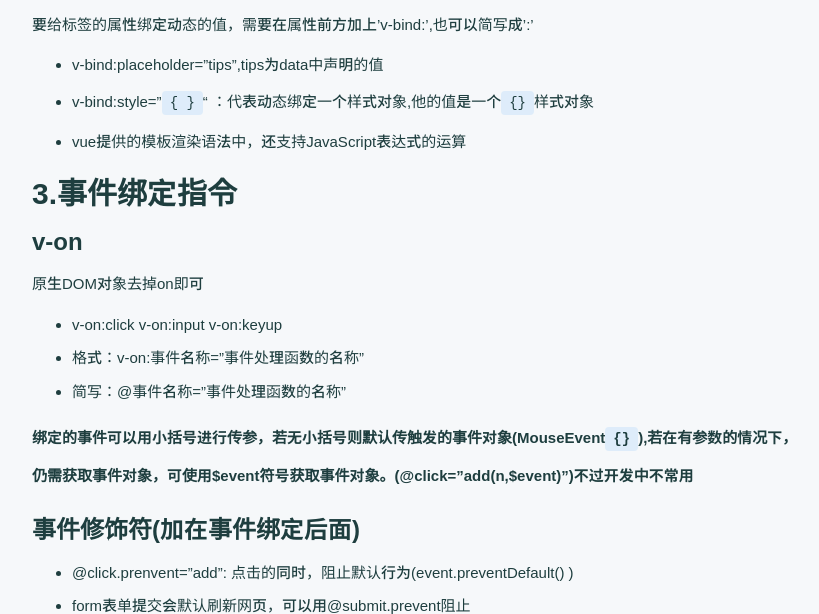
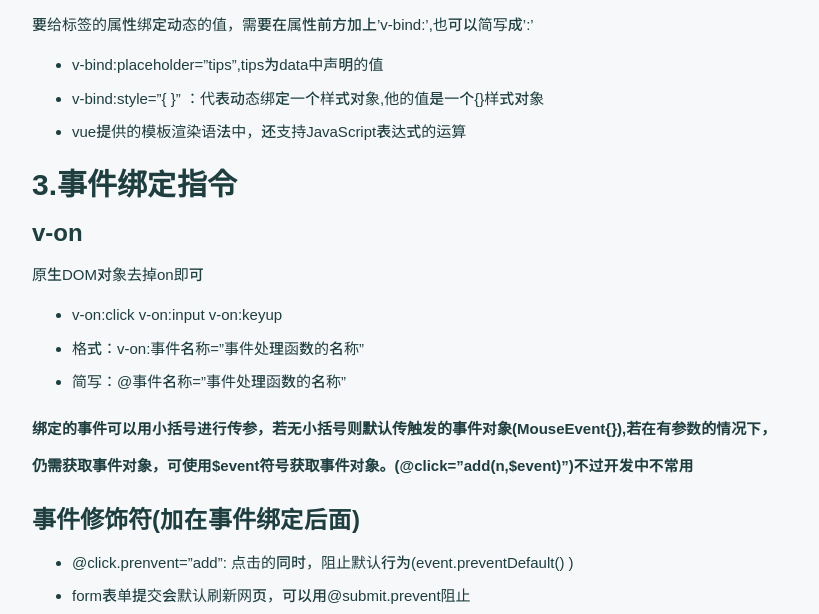
Before and after one commit to NightInkDyeing/NightInkDyeing.github.io, a plain HTML site: page 2023/03/24/常用的v指令/index.html in a window 1280 px wide. Shown: the part 721-1335 px from the top of the page, without its empty margins (178-997 px from the left). Drawn offline with nearby package versions, Linux system fonts and the light colour scheme; a web font is replaced by a local one.

Commit message:
Site updated: 2023-03-24 21:23:48

```diff
--- a/2023/03/24/常用的v指令/index.html
+++ b/2023/03/24/常用的v指令/index.html
@@ -167,7 +167,7 @@
 <h3 id="v-html：可以添加标签-html元素"><a href="#v-html：可以添加标签-html元素" class="headerlink" title="v-html：可以添加标签(html元素)"></a>v-html：可以添加标签(html元素)</h3><h1 id="2-属性绑定指令"><a href="#2-属性绑定指令" class="headerlink" title="2.属性绑定指令"></a>2.属性绑定指令</h1><h3 id="v-bind"><a href="#v-bind" class="headerlink" title="v-bind"></a>v-bind</h3><p>要给标签的属性绑定动态的值，需要在属性前方加上’v-bind:’,也可以简写成’:’</p>
 <ul>
 <li>v-bind:placeholder=”tips”,tips为data中声明的值</li>
-<li>v-bind:style=”<code>&#123; &#125;</code>“ ：代表动态绑定一个样式对象,他的值是一个<code>&#123;&#125;</code>样式对象</li>
+<li>v-bind:style=”{ }” ：代表动态绑定一个样式对象,他的值是一个{}样式对象</li>
 <li>vue提供的模板渲染语法中，还支持JavaScript表达式的运算</li>
 </ul>
 <h1 id="3-事件绑定指令"><a href="#3-事件绑定指令" class="headerlink" title="3.事件绑定指令"></a>3.事件绑定指令</h1><h3 id="v-on"><a href="#v-on" class="headerlink" title="v-on"></a>v-on</h3><p>原生DOM对象去掉on即可 </p>
@@ -176,7 +176,7 @@
 <li>格式：v-on:事件名称=”事件处理函数的名称”</li>
 <li>简写：@事件名称=”事件处理函数的名称”</li>
 </ul>
-<p><strong>绑定的事件可以用小括号进行传参，若无小括号则默认传触发的事件对象(MouseEvent<code>&#123;&#125;</code>),若在有参数的情况下，仍需获取事件对象，可使用$event符号获取事件对象。(@click=”add(n,$event)”)不过开发中不常用</strong></p>
+<p><strong>绑定的事件可以用小括号进行传参，若无小括号则默认传触发的事件对象(MouseEvent{}),若在有参数的情况下，仍需获取事件对象，可使用$event符号获取事件对象。(@click=”add(n,$event)”)不过开发中不常用</strong></p>
 <h3 id="事件修饰符-加在事件绑定后面"><a href="#事件修饰符-加在事件绑定后面" class="headerlink" title="事件修饰符(加在事件绑定后面)"></a>事件修饰符(加在事件绑定后面)</h3><ul>
 <li>@click.prenvent=”add”: 点击的同时，阻止默认行为(event.preventDefault() )</li>
 <li>form表单提交会默认刷新网页，可以用@submit.prevent阻止</li>
```
Also changed, not shown: index.html (+2 -2 lines).
